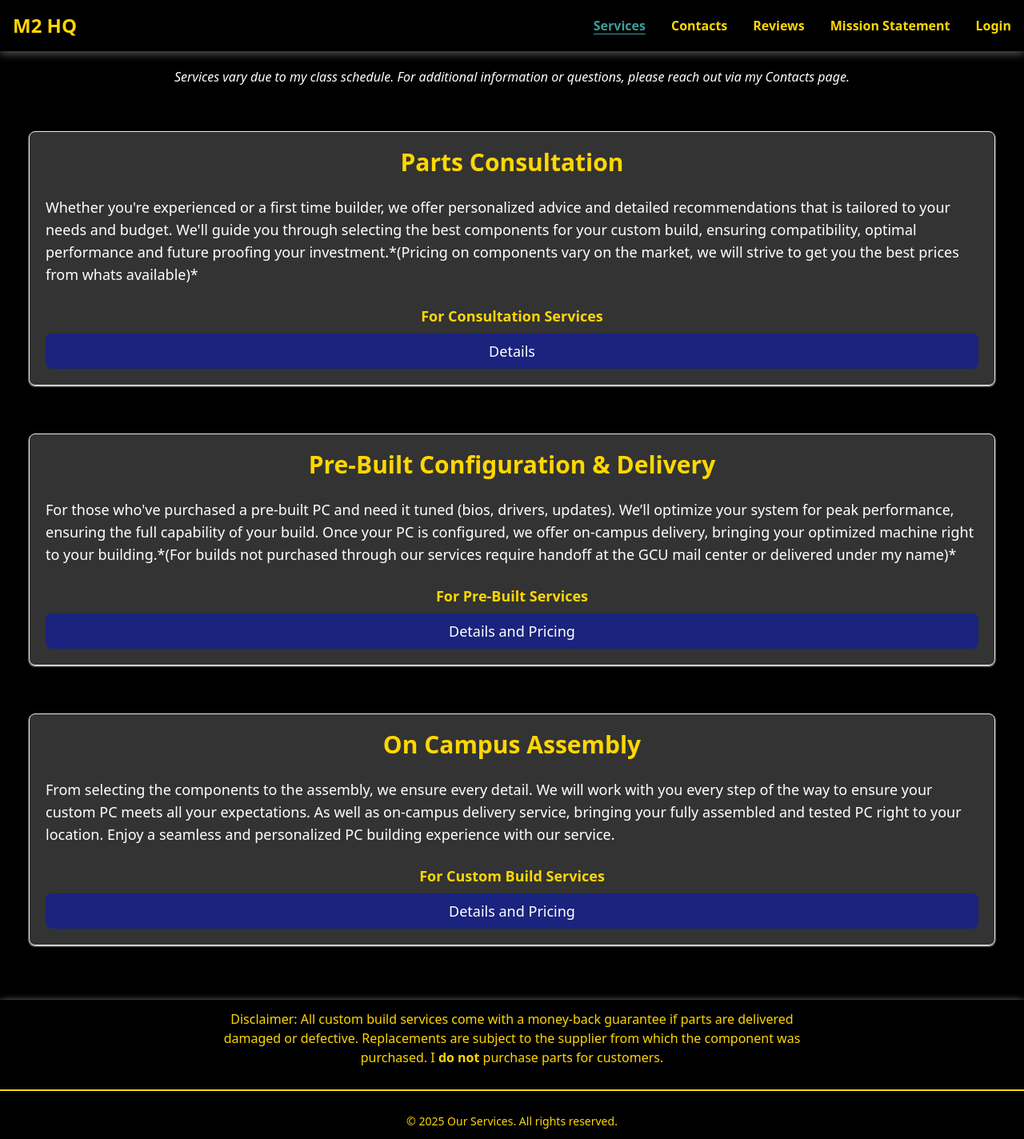
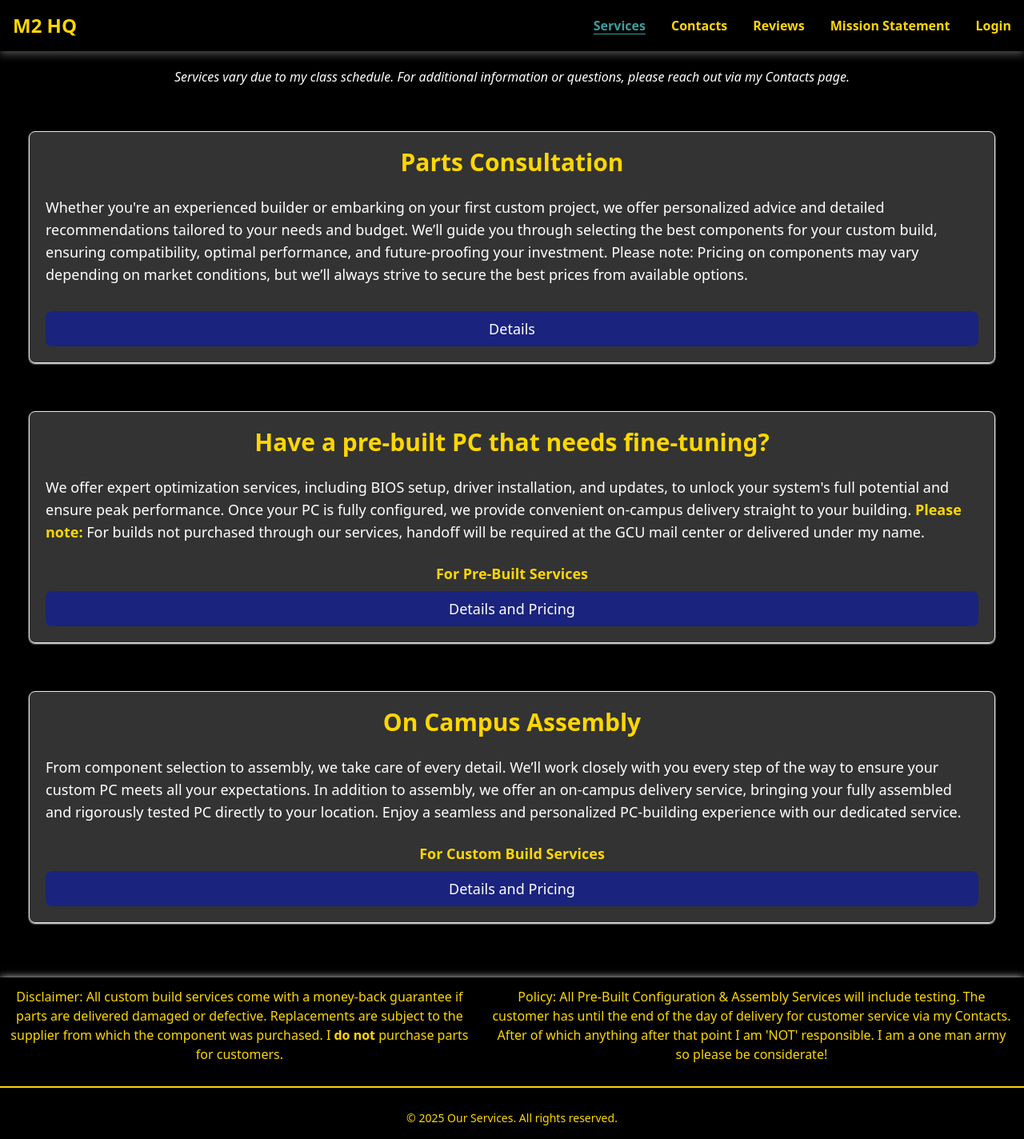
Before and after one commit to iSmirk-01/Landing-page, a Next.js app: page / in a window 1280 px wide. Shown: the whole page at 80% size. Built offline with nearby package versions, Linux system fonts and the light colour scheme.

Commit message:
managed services and popups for better details

```diff
--- a/app/components/Footer.js
+++ b/app/components/Footer.js
@@ -1,13 +1,22 @@
 const Footer = () => {
   return (
     <footer className="flex flex-col items-center text-Charcoal gap-4 mt-8 text-Yellow footerHighlight">
-      <p className="text-center text-sm md:text-base max-w-3xl p-3">
-        Disclaimer: All custom build services come with a money-back guarantee
-        if parts are delivered damaged or defective. Replacements are subject to
-        the supplier from which the component was purchased. I{" "}
-        <span className="font-semibold">do not</span> purchase parts for
-        customers.
-      </p>
+      <div className="flex">
+        <p className="text-center text-sm md:text-base max-w-3xl p-3">
+          Disclaimer: All custom build services come with a money-back guarantee
+          if parts are delivered damaged or defective. Replacements are subject
+          to the supplier from which the component was purchased. I{" "}
+          <span className="font-semibold">do not</span> purchase parts for
+          customers.
+        </p>
+        <p className="text-center text-sm md:text-base max-w-3xl p-3">
+          Policy: All Pre-Built Configuration & Assembly Services will include
+          testing. The customer has until the end of the day of delivery for
+          customer service via my Contacts. After of which anything after that
+          point I am &apos;NOT&apos; responsible. I am a one man army so please
+          be considerate!
+        </p>
+      </div>
       <hr className="w-full border-t-2 border-Yellow" />
       <p className="text-center text-xs md:text-sm p-3">
         © 2025 Our Services. All rights reserved.
--- a/app/components/Popup.js
+++ b/app/components/Popup.js
@@ -1,5 +1,5 @@
 import { AnimatePresence, motion } from "framer-motion";
-import React from "react";
+import { FaX } from "react-icons/fa6";
 
 const Popup = ({ isVisible, onClose, children }) => {
   if (!isVisible) return null;
@@ -24,14 +24,14 @@ const Popup = ({ isVisible, onClose, children }) => {
             animate={{ y: "0", opacity: 1 }}
             exit={{ y: "-100vh", opacity: 0 }}
             transition={{ type: "spring", stiffness: 200, damping: 25 }}
-            className="relative bg-slate-700 rounded-lg shadow-lg p-6 z-10 w-full max-w-md"
+            className="relative bg-white/20 backdrop-blur-md rounded-lg shadow-lg p-6 z-10 w-full max-w-md"
           >
             {/* Close Button */}
             <button
-              className="absolute top-3 right-3 text-gray-500 hover:text-gray-800"
+              className="absolute top-3 right-3 text-red-500 hover:text-Yellow"
               onClick={onClose}
             >
-              ✖
+              <FaX />
             </button>
             {children}
           </motion.div>
--- a/app/globals.css
+++ b/app/globals.css
@@ -13,7 +13,7 @@ nav {
 }
 
 .footerHighlight {
-  box-shadow: 0 4px 10px rgba(255, 255, 255, 1);
+  box-shadow: 0 1px 10px rgba(255, 255, 255, 1);
 }
 
 input:-webkit-autofill {
--- a/app/page.js
+++ b/app/page.js
@@ -9,54 +9,88 @@ export default function Home() {
       <main className="flex flex-col gap-5 p-4 h-full">
         <Service
           header="Parts Consultation"
-          details="Whether you're experienced or a first time builder, we offer personalized advice and detailed recommendations that is tailored to your needs and budget. We'll guide you through selecting the best components for your custom build, ensuring compatibility, optimal performance and future proofing your investment.*(Pricing on components vary on the market, we will strive to get you the best prices from whats available)*"
-          label="For Consultation Services"
+          details="Whether you're an experienced builder or embarking on your first custom project,
+          we offer personalized advice and detailed recommendations tailored to your needs and budget.
+          We’ll guide you through selecting the best components for your custom build,
+          ensuring compatibility, optimal performance, and future-proofing your investment.
+          Please note: Pricing on components may vary depending on market conditions,
+           but we’ll always strive to secure the best prices from available options."
           button={"Details"}
           html={
-            <div className="flex flex-col gap-4 text-white">
-              <h1 className="self-center">Parts Consultation</h1>
-              <p>Please contact me to discus details and Pricing</p>
+            <div className="flex flex-col gap-4">
+              <h1 className="self-center text-Yellow font-bold">
+                Parts Consultation
+              </h1>
+              <p className="text-white">
+                📩 Contact us for more details and a personalized quote. Let’s
+                build something amazing together!
+              </p>
               <Link
-                className="self-center bg-cyan-400 px-3 py-1 rounded"
+                className="self-center bg-blue-500 hover:bg-Yellow text-white active:bg-blue-300 px-3 py-1 rounded"
                 href="/contacts"
               >
-                <button className="">Contacts</button>
+                <button>Contacts</button>
               </Link>
             </div>
           }
         />
         <Service
-          header="Pre-Built Configuration & Delivery"
-          details="For those who've purchased a pre-built PC and need it tuned (bios, drivers, updates). We’ll optimize your system for peak performance, ensuring the full capability of your build. Once your PC is configured, we offer on-campus delivery, bringing your optimized machine right to your building.*(For builds not purchased through our services require handoff at the GCU mail center or delivered under my name)*"
+          header="Have a pre-built PC that needs fine-tuning?"
+          details={
+            <>
+              We offer expert optimization services, including BIOS setup,
+              driver installation, and updates, to unlock your system&apos;s
+              full potential and ensure peak performance. Once your PC is fully
+              configured, we provide convenient on-campus delivery straight to
+              your building.{" "}
+              <span className="font-semibold text-Yellow">Please note:</span>{" "}
+              For builds not purchased through our services, handoff will be
+              required at the GCU mail center or delivered under my name.
+            </>
+          }
           label="For Pre-Built Services"
           button={"Details and Pricing"}
           html={
             <div className="text-white flex flex-col gap-3 justify-center items-center">
-              <h1>Pre-Built Configuration & Delivery</h1>
+              <h1 className="text-Yellow font-semibold">Pre-Built Configuration & Delivery</h1>
               <p>
                 Pre-Buit Configuration (dedicated software installation, RAM
                 optimization, drivers, updates & Temperature Tests) | $25 + $5
                 Delivery Fee (optional)
               </p>
-              <button className="bg-cyan-400 px-4 py-1 rounded">Example</button>
+              <Link
+                className="self-center bg-blue-500 hover:bg-Yellow text-white active:bg-blue-300 px-3 py-1 rounded"
+                href="/contacts"
+              >
+                <button>Contacts</button>
+              </Link>
             </div>
           }
         />
         <Service
           header="On Campus Assembly"
-          details="From selecting the components to the assembly, we ensure every detail. We will work with you every step of the way to ensure your custom PC meets all your expectations. As well as on-campus delivery service, bringing your fully assembled and tested PC right to your location. Enjoy a seamless and personalized PC building experience with our service."
+          details="From component selection to assembly, we take care of every detail.
+          We’ll work closely with you every step of the way to ensure your custom PC meets all your expectations.
+          In addition to assembly, we offer an on-campus delivery service,
+          bringing your fully assembled and rigorously tested PC directly to your location.
+          Enjoy a seamless and personalized PC-building experience with our dedicated service."
           label="For Custom Build Services"
           button={"Details and Pricing"}
           html={
-            <div className="text-white flex flex-col gap-3 justify-center items-center">
-              <h1>On Campus Assembly</h1>
-              <p>
+            <div className="flex flex-col gap-3 justify-center items-center">
+              <h1 className="text-Yellow font-semibold">On Campus Assembly</h1>
+              <p className="text-white">
                 Supply your parts (or let me find parts within your budget and
                 for a fee $10/hr) and I can assemble your rig | $50 Basic
                 Assembly | Pro Assembly $60 | Full Assembly $75 | + $5 Delivery
                 Fee (optional)(All Flat Rate)
               </p>
-              <button className="bg-cyan-400 px-4 py-1 rounded">Example</button>
+              <Link
+                className="self-center bg-blue-500 hover:bg-Yellow text-white active:bg-blue-300 px-3 py-1 rounded"
+                href="/contacts"
+              >
+                <button>Contacts</button>
+              </Link>
             </div>
           }
         />
```
